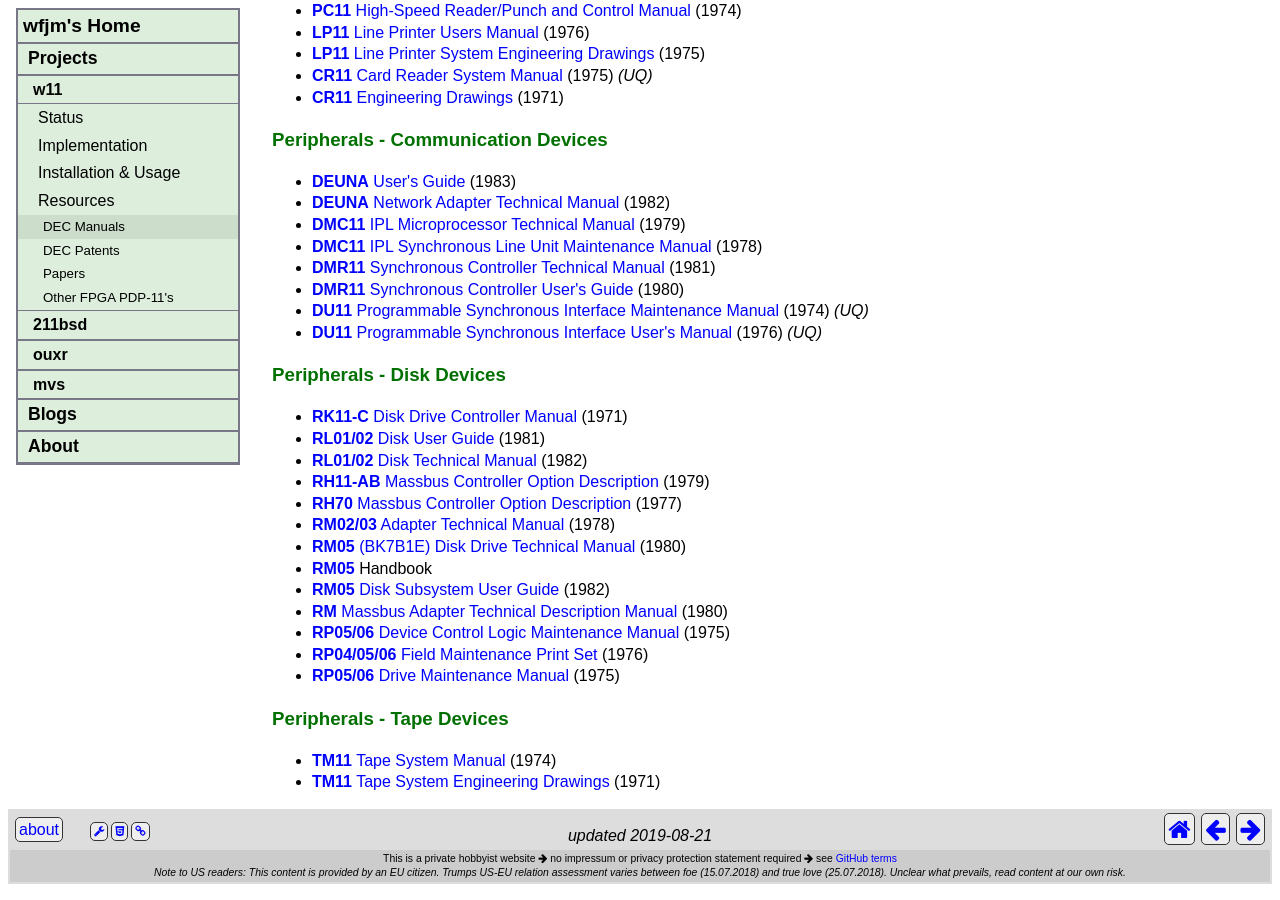
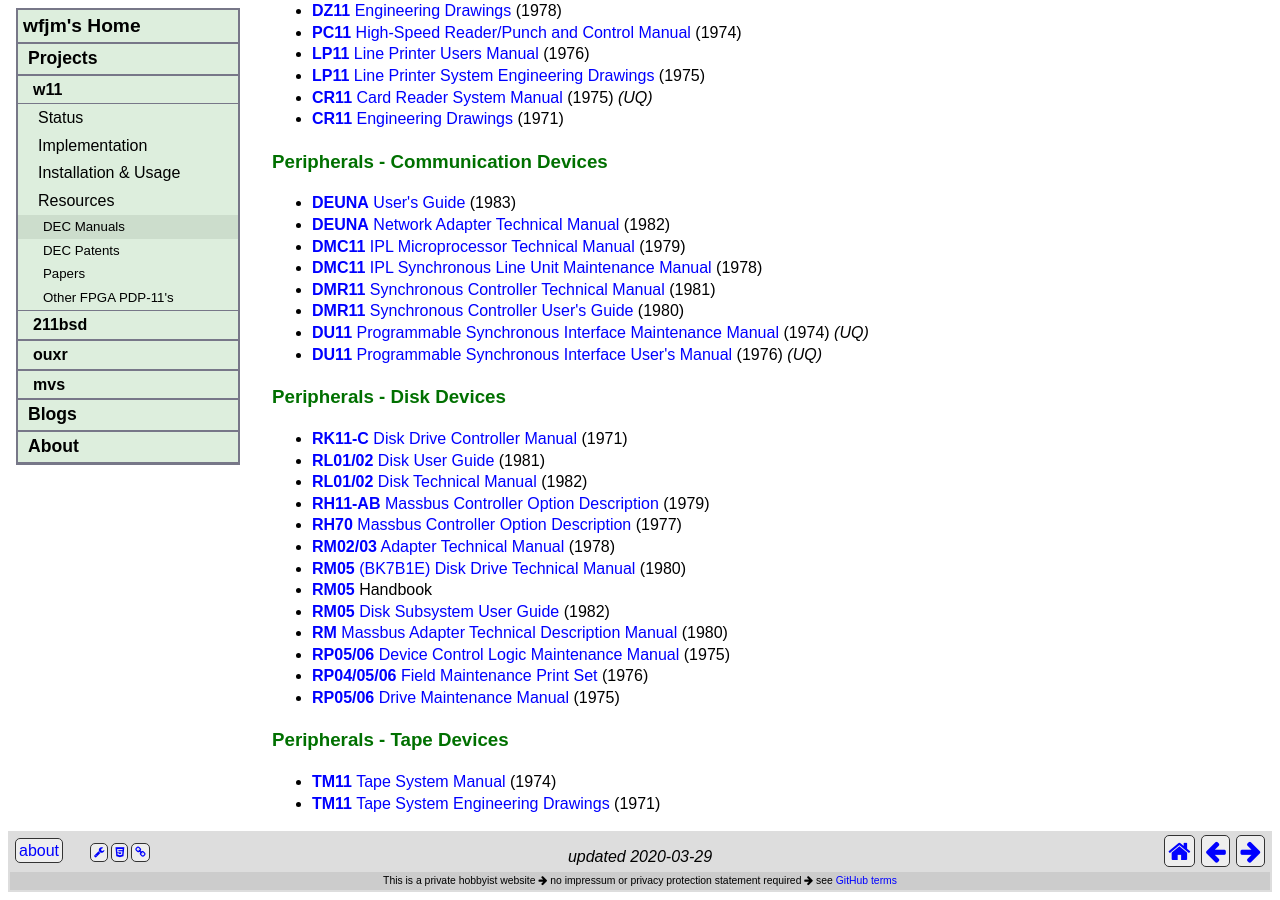
Before and after one commit to wfjm/wfjm.github.io, a Jekyll site: the page built from home/w11/info/manuals.html, in a window 1280 px wide and 900 px high, scrolled down 1522 px. Built offline with Jekyll 4.4.1, drawn with Linux system fonts in a browser that asks for light colours; some of the changed text lies outside the part shown.

Commit message:
Sanity restored -> Disclaimer removed

```diff
--- a/_includes/footer-common.html
+++ b/_includes/footer-common.html
@@ -46,13 +46,6 @@
         <i class="fa fa-arrow-right"></i> see
         <a href="https://help.github.com/en/articles/github-terms-of-service">
           GitHub terms</a>
-        <br />
-        <i>
-          Note to US readers: This content is provided by an EU citizen.
-          Trumps US-EU relation assessment varies between foe (15.07.2018)
-          and true love (25.07.2018).
-          Unclear what prevails, read content at our own risk.
-        </i>
       </td>
     </tr>
   </table>
--- a/home/w11/info/manuals.html
+++ b/home/w11/info/manuals.html
@@ -2,7 +2,7 @@
 title:  "DEC Manuals"
 #
 my:
-  changedate: 2019-08-21
+  changedate: 2020-03-29
 ---
 
 <p>
```
Also changed, not shown: other parts of home/w11/info/manuals.html (+3 -0 lines).
